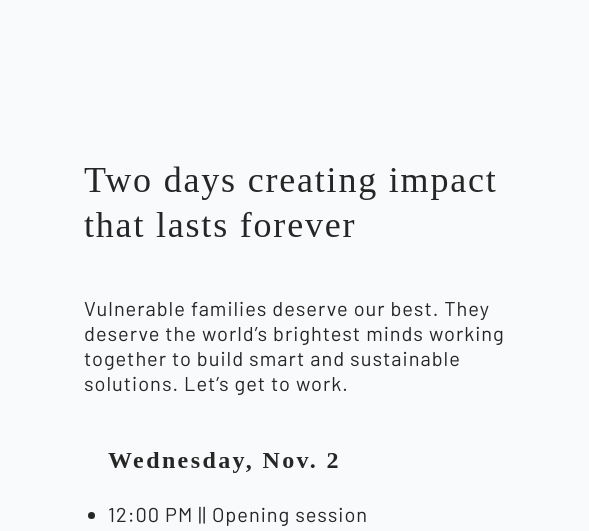
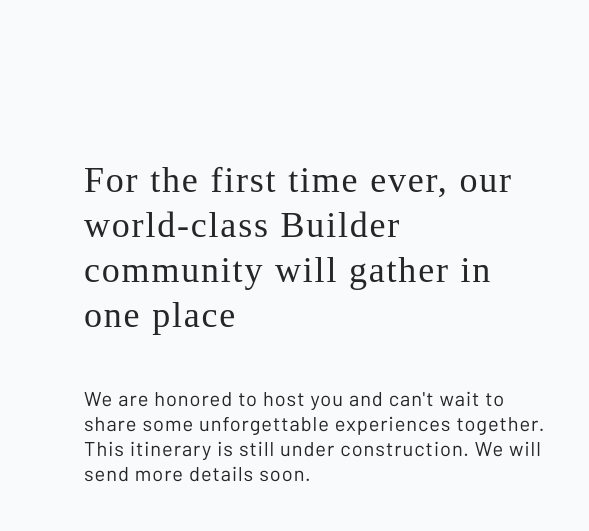
Before and after one commit to newstorycharity/donor-exp-tool, a website: page public/events/vision-summit-color.html in a window 1280 px wide. Shown: the part 2247-2778 px from the top of the page, 644-1233 px from the left. Drawn offline with Linux system fonts and the light colour scheme; a web font is replaced by a local one.

Commit message:
revised copy

```diff
--- a/public/events/vision-summit-color.html
+++ b/public/events/vision-summit-color.html
@@ -78,8 +78,8 @@
     <img class="md:flex-auto grid grid-cols-1 justify-items-start h-10 w-auto object-cover hidden xl:inline md:h-full w-auto" src="../img/vs-land-color.png">
   </div>
   <div class="grid grid-cols-none content-center md:block max-w-sm md:max-w-lg px-6 py-10 my-10 md:my-20 space-y-2">
-    <h2 class="font-mackinack text-3xl md:text-4xl text-left tracking-wider font-medium text-vsdark md:leading-tight py-10">Two days creating impact that lasts forever</h2>
-    <p class="text-md md:text-xl text-left tracking-wider font-normal text-vsdark md:leading-tight pb-8">Vulnerable families deserve our best. They deserve the world’s brightest minds working together to build smart and sustainable solutions. Let’s get to work.</p>
+    <h2 class="font-mackinack text-3xl md:text-4xl text-left tracking-wider font-medium text-vsdark md:leading-tight py-10">For the first time ever, our world-class Builder community will gather in one place</h2>
+    <p class="text-md md:text-xl text-left tracking-wider font-normal text-vsdark md:leading-tight pb-8">We are honored to host you and can't wait to share some unforgettable experiences together. This itinerary is still under construction. We will send more details soon.</p>
     <ul class="grid grid-cols-none justify-items-start list-disc list-outside md:max-w-md px-6 sm:px-auto sm:py-auto py-2 md:py-2">
       <h2 class="font-mackinack text-2xl md:text-2xl text-left tracking-widest font-semibold text-vsdark md:leading-snug pb-4">Wednesday, Nov. 2</h2>
       <li class="text-md md:text-xl text-left tracking-wider font-normal text-vsdark md:leading-snug py-2">12:00 PM   ||   Opening session</li>
@@ -120,7 +120,6 @@
         <main class="grid grid-cols-none content-center mx-auto max-w-sm md:max-w-lg px-4 sm:my-12 sm:px-6 lg:px-8">
           <div class="grid grid-cols-none justify-items-center text-center sm:text-center">
             <h1 class="mb-10 text-3xl leading-tight text-center tracking-wider font-medium text-white md:text-5xl md:leading-snug">
-              <span class="block xl:inline font-mackinack leading-normal">It's time to build.</span>
             </h1>
           </div>
           <div class="grid grid-cols-none justify-items-center">
```
